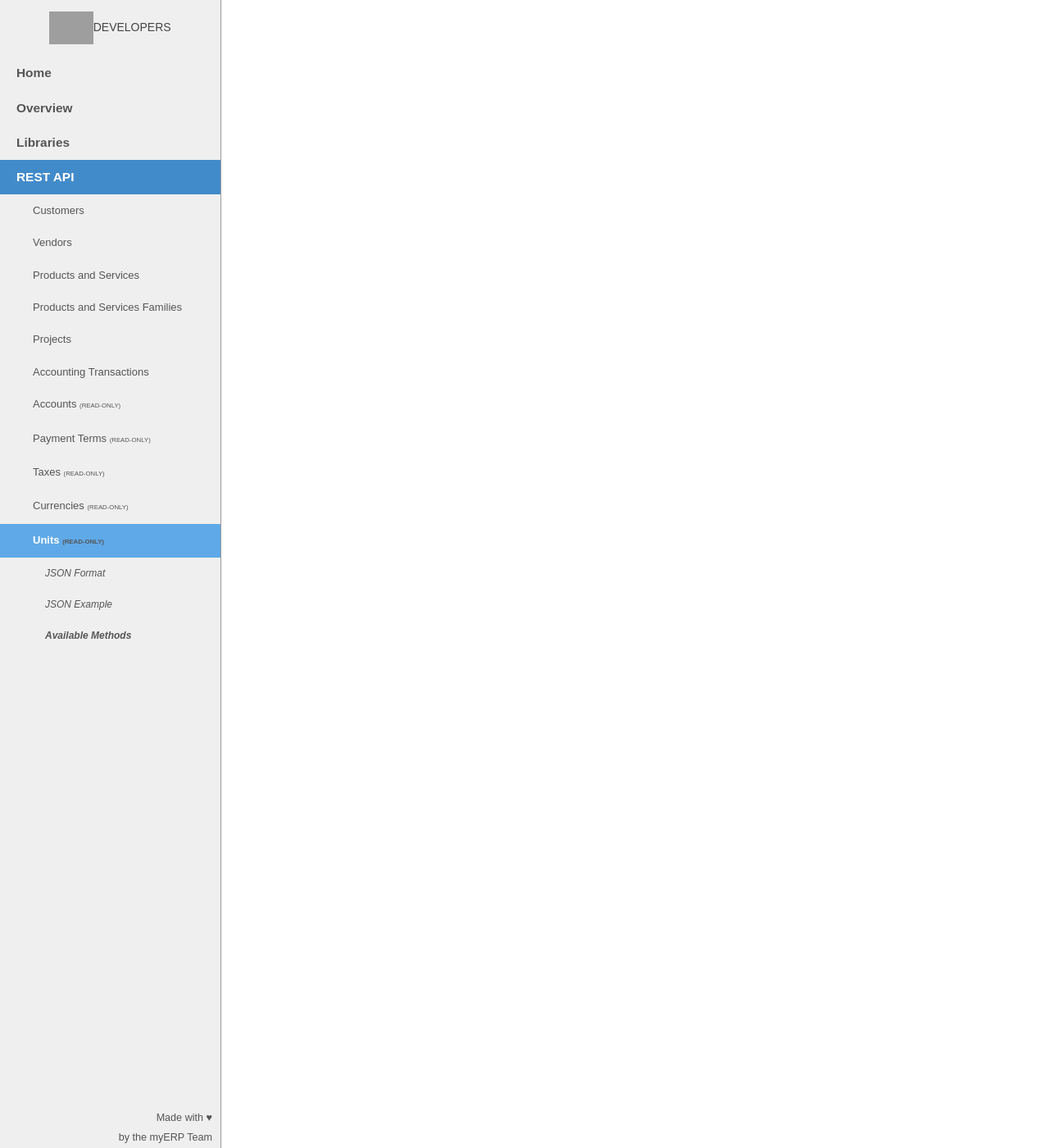
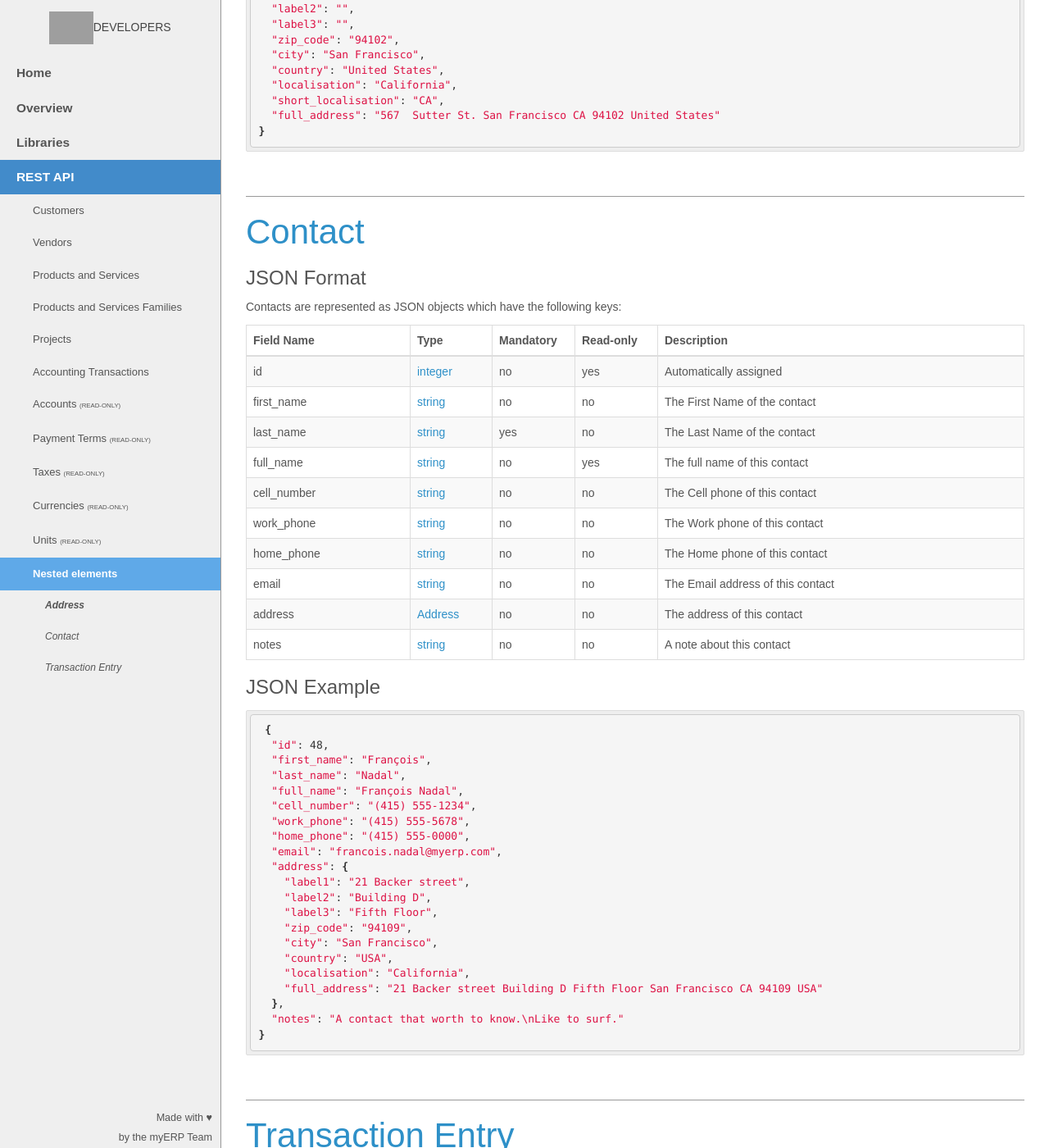
Before and after one commit to myERP/myerp.github.io, a Jekyll site: the page built from docs/1.0/api/index.html, in a window 1280 px wide and 1400 px high, scrolled down 13399 px. Shown: the whole window at 82% size. Built offline with Jekyll 4.4.1, drawn with Linux system fonts in a browser that asks for light colours; nearby versions of some CDN libraries; Markdown is read by kramdown in place of the engine named in the settings; some of the changed text lies outside the part shown; grey boxes are pictures that could not be loaded.

Commit message:
add the description of the nested elements

```diff
--- a/_config.yml
+++ b/_config.yml
@@ -43,7 +43,7 @@
     double: '<a href="/docs/1.0/overview/#double" alt=""/>double</a>'
     boolean: '<a href="/docs/1.0/overview/#boolean" alt=""/>boolean</a>'
     date: '<a href="/docs/1.0/overview/#date" alt=""/>date</a>'
-    address: '<a href="/docs/1.0/api/address/#format" alt=""/>Address</a>'
-    contact: '<a href="/docs/1.0/api/contact/#format" alt=""/>Contact</a>'
+    address: '<a href="/docs/1.0/api/#address" alt=""/>Address</a>'
+    contact: '<a href="/docs/1.0/api/#contact" alt=""/>Contact</a>'
     order_line: '<a href="/docs/1.0/api/order_line/#format" alt=""/>Order Line</a>'
-    entry: '<a href="/docs/1.0/api/entry/#format" alt=""/>Entry</a>'
+    entry: '<a href="/docs/1.0/api/#entry" alt=""/>Entry</a>'
--- /dev/null
+++ b/_includes/1.0/api/json/address.json
@@ -0,0 +1,11 @@
+{
+  "label1": "567  Sutter St.",
+  "label2": "",
+  "label3": "",
+  "zip_code": "94102",
+  "city": "San Francisco",
+  "country": "United States",
+  "localisation": "California",
+  "short_localisation": "CA",
+  "full_address": "567  Sutter St. San Francisco CA 94102 United States"
+}
--- /dev/null
+++ b/_includes/1.0/api/json/contact.json
@@ -0,0 +1,21 @@
+{
+  "id": 48,
+  "first_name": "François",
+  "last_name": "Nadal",
+  "full_name": "François Nadal",
+  "cell_number": "(415) 555-1234",
+  "work_phone": "(415) 555-5678",
+  "home_phone": "(415) 555-0000",
+  "email": "francois.nadal@myerp.com",
+  "address": {
+    "label1": "21 Backer street",
+    "label2": "Building D",
+    "label3": "Fifth Floor",
+    "zip_code": "94109",
+    "city": "San Francisco",
+    "country": "USA",
+    "localisation": "California",
+    "full_address": "21 Backer street Building D Fifth Floor San Francisco CA 94109 USA"
+  },
+  "notes": "A contact that worth to know.\nLike to surf."
+}
--- /dev/null
+++ b/_includes/1.0/api/json/entry.json
@@ -0,0 +1,8 @@
+{
+  "label": "Invoice Payment",
+  "amount": 17578.65,
+  "way": "debit",
+  "account_id": 21,
+  "account_label": "11100  ( Accounts Receivable - Trade )",
+  "lettering": "CINV-237"
+}
--- /dev/null
+++ b/_includes/1.0/api/nestedelements.html
@@ -0,0 +1,232 @@
+<div id="nestedelements">
+    <div id="address" class="group">
+        <h2>Address</h2>
+        <p>In myERP, addresses are used at several places. Accounts, Suppliers, Contacts... So, in the API, addresses are embeded into their own JSON format, and follow the same rules everywhere.</p>
+        <h3>JSON Format</h3>
+        <p>Addresses are represented as JSON objects which have the following keys:</p>
+
+
+        <table class="table table-bordered table-striped">
+            <thead>
+                {% include table-header.html %}
+            </thead>
+            <tbody>
+                <tr>
+                    <td>label1</td>
+                    <td>{{ site.format.type.string }}</td>
+                    <td>no</td>
+                    <td>no</td>
+                    <td>First line of the address</td>
+                </tr>
+                <tr>
+                    <td>label2</td>
+                    <td>{{ site.format.type.string }}</td>
+                    <td>no</td>
+                    <td>no</td>
+                    <td>Second line of the address</td>
+                </tr>
+                <tr>
+                    <td>label3</td>
+                    <td>{{ site.format.type.string }}</td>
+                    <td>no</td>
+                    <td>no</td>
+                    <td>Third line of the address</td>
+                </tr>
+                <tr>
+                    <td>zip_code</td>
+                    <td>{{ site.format.type.string }}</td>
+                    <td>no</td>
+                    <td>no</td>
+                    <td>The zip code of the address</td>
+                </tr>
+                <tr>
+                    <td>city</td>
+                    <td>{{ site.format.type.string }}</td>
+                    <td>no</td>
+                    <td>no</td>
+                    <td>The city of the address</td>
+                </tr>
+                <tr>
+                    <td>country</td>
+                    <td>{{ site.format.type.string }}</td>
+                    <td>no</td>
+                    <td>no</td>
+                    <td>The country of the address</td>
+                </tr>
+                <tr>
+                    <td>localisation</td>
+                    <td>{{ site.format.type.string }}</td>
+                    <td>no</td>
+                    <td>no</td>
+                    <td>The localisaton of the address (limited to the one from the country selected)</td>
+                </tr>
+                <tr>
+                    <td>short_localisation</td>
+                    <td>{{ site.format.type.string }}</td>
+                    <td>no</td>
+                    <td>yes</td>
+                    <td>The short code for the Country</td>
+                </tr>
+                <tr>
+                    <td>full_address</td>
+                    <td>{{ site.format.type.string }}</td>
+                    <td>no</td>
+                    <td>yes</td>
+                    <td>The full formated adress as it should appears on documents</td>
+                </tr>
+            </tbody>
+        </table>
+        <h3>JSON Example</h3>
+        {% highlight bash %} {% include 1.0/api/json/address.json %} {% endhighlight %}
+    </div>
+
+
+    <div id="contact" class="group">
+        <h2>Contact</h2>
+        <h3>JSON Format</h3>
+        <p>Contacts are represented as JSON objects which have the following keys:</p>
+        <table class="table table-bordered table-striped">
+            <thead>
+                {% include table-header.html %}
+            </thead>
+            <tbody>
+                <tr>
+                    <td>id</td>
+                    <td>{{ site.format.type.integer }}</td>
+                    <td>no</td>
+                    <td>yes</td>
+                    <td>Automatically assigned</td>
+                </tr>
+                <tr>
+                    <td>first_name</td>
+                    <td>{{ site.format.type.string }}</td>
+                    <td>no</td>
+                    <td>no</td>
+                    <td>The First Name of the contact</td>
+                </tr>
+                <tr>
+                    <td>last_name</td>
+                    <td>{{ site.format.type.string }}</td>
+                    <td>yes</td>
+                    <td>no</td>
+                    <td>The Last Name of the contact</td>
+                </tr>
+                <tr>
+                    <td>full_name</td>
+                    <td>{{ site.format.type.string }}</td>
+                    <td>no</td>
+                    <td>yes</td>
+                    <td>The full name of this contact</td>
+                </tr>
+                <tr>
+                    <td>cell_number</td>
+                    <td>{{ site.format.type.string }}</td>
+                    <td>no</td>
+                    <td>no</td>
+                    <td>The Cell phone of this contact</td>
+                </tr>
+                <tr>
+                    <td>work_phone</td>
+                    <td>{{ site.format.type.string }}</td>
+                    <td>no</td>
+                    <td>no</td>
+                    <td>The Work phone of this contact</td>
+                </tr>
+                <tr>
+                    <td>home_phone</td>
+                    <td>{{ site.format.type.string }}</td>
+                    <td>no</td>
+                    <td>no</td>
+                    <td>The Home phone of this contact</td>
+                </tr>
+                <tr>
+                    <td>email</td>
+                    <td>{{ site.format.type.string }}</td>
+                    <td>no</td>
+                    <td>no</td>
+                    <td>The Email address of this contact</td>
+                </tr>
+                <tr>
+                    <td>address</td>
+                    <td>{{ site.format.type.address }}</td>
+                    <td>no</td>
+                    <td>no</td>
+                    <td>The address of this contact</td>
+                </tr>
+                <tr>
+                    <td>notes</td>
+                    <td>{{ site.format.type.string }}</td>
+                    <td>no</td>
+                    <td>no</td>
+                    <td>A note about this contact</td>
+                </tr>
+            </tbody>
+        </table>
+
+        <h3>JSON Example</h3>
+        {% highlight bash %} {% include 1.0/api/json/contact.json %} {% endhighlight %}
+    </div>
+
+
+    <div id="entry" class="group">
+        <h2>Transaction Entry</h2>
+
+        <p>Entries are the main content of any <a href="#transaction" title="">Transaction</a>. They mostly define the amount of the transaction (rounded to two decimal places). They are not editable.</p>
+        <h3>JSON Format</h3>
+        <p>Transaction Entries are represented as JSON objects which have the following keys:</p>
+        <table class="table table-bordered table-striped">
+            <thead>
+                {% include table-header.html %}
+            </thead>
+            <tbody>
+                <tr>
+                    <td>label</td>
+                    <td>{{ site.format.type.string }}</td>
+                    <td>no</td>
+                    <td>no</td>
+                    <td>The description of the Entry</td>
+                </tr>
+                <tr>
+                    <td>amount</td>
+                    <td>{{ site.format.type.double }}</td>
+                    <td>yes</td>
+                    <td>no</td>
+                    <td>The amount of the Entry. Positive, will be rounded to two decimal places</td>
+                </tr>
+                <tr>
+                    <td>way</td>
+                    <td>{{ site.format.type.string }}</td>
+                    <td>yes</td>
+                    <td>no</td>
+                    <td>Defines if the amount is a Debit or a Credit
+                        <br />"debit" or "credit"</td>
+                </tr>
+                <tr>
+                    <td>account_id</td>
+                    <td>{{ site.format.type.integer }}</td>
+                    <td>yes</td>
+                    <td>no</td>
+                    <td>The id of the accounting account where isFamily = false only</td>
+                </tr>
+                <tr>
+                    <td>account_label</td>
+                    <td>{{ site.format.type.string }}</td>
+                    <td>no</td>
+                    <td>yes</td>
+                    <td>number and label of the accounting account</td>
+                </tr>
+                <tr>
+                    <td>lettering</td>
+                    <td>{{ site.format.type.string }}</td>
+                    <td>no</td>
+                    <td>no</td>
+                    <td>The lettering of this entry</td>
+                </tr>
+
+            </tbody>
+        </table>
+
+        <h3>JSON Example</h3>
+        {% highlight bash %} {% include 1.0/api/json/entry.json %} {% endhighlight %}
+    </div>
+</div>
--- a/_includes/side-menu.html
+++ b/_includes/side-menu.html
@@ -164,5 +164,17 @@
                 </li>
             </ul>
         </li>
+        <!-- nested elements -->
+        <li>
+            <a href="#nestedelements">Nested elements</a>
+            <ul class="nav nav-stacked">
+                <li><a href="#address">Address</a>
+                </li>
+                <li><a href="#contact">Contact</a>
+                </li>
+                <li><a href="#entry">Transaction Entry</a>
+                </li>
+            </ul>
+        </li>
     </ul>
 </li>
--- a/docs/1.0/api/index.html
+++ b/docs/1.0/api/index.html
@@ -15,5 +15,5 @@
     <div>{% include 1.0/api/tax.html %}</div>
     <div>{% include 1.0/api/currency.html %}</div>
     <div>{% include 1.0/api/unit.html %}</div>
-
+    <div>{% include 1.0/api/nestedelements.html %}</div>
 </section>
```
Also changed, not shown: docs/1.0/api/address/index.textile (deleted, +0 -42 lines), docs/1.0/api/contact/index.textile (deleted, +0 -51 lines), docs/1.0/api/entry/index.textile (deleted, +0 -33 lines).
